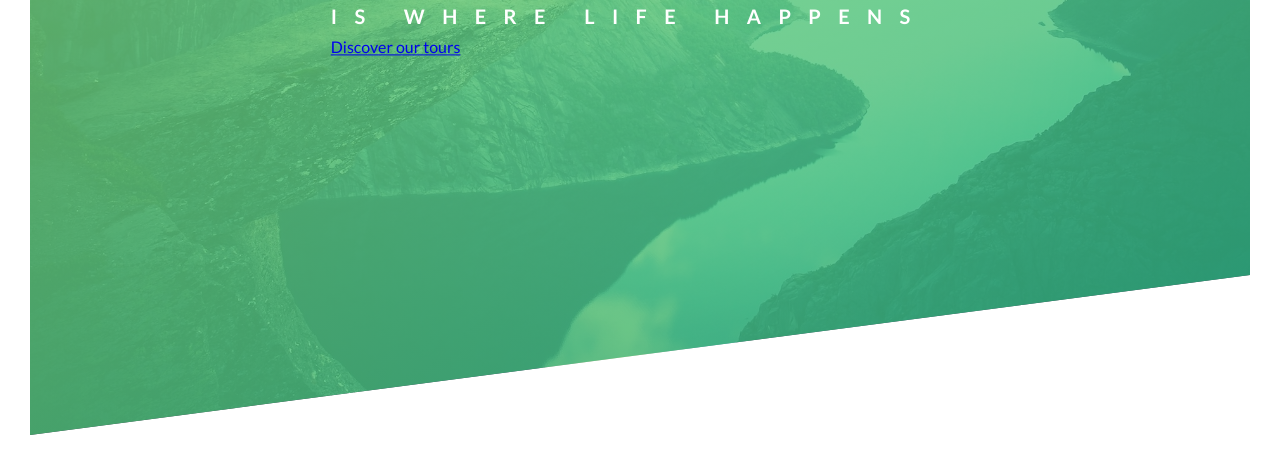
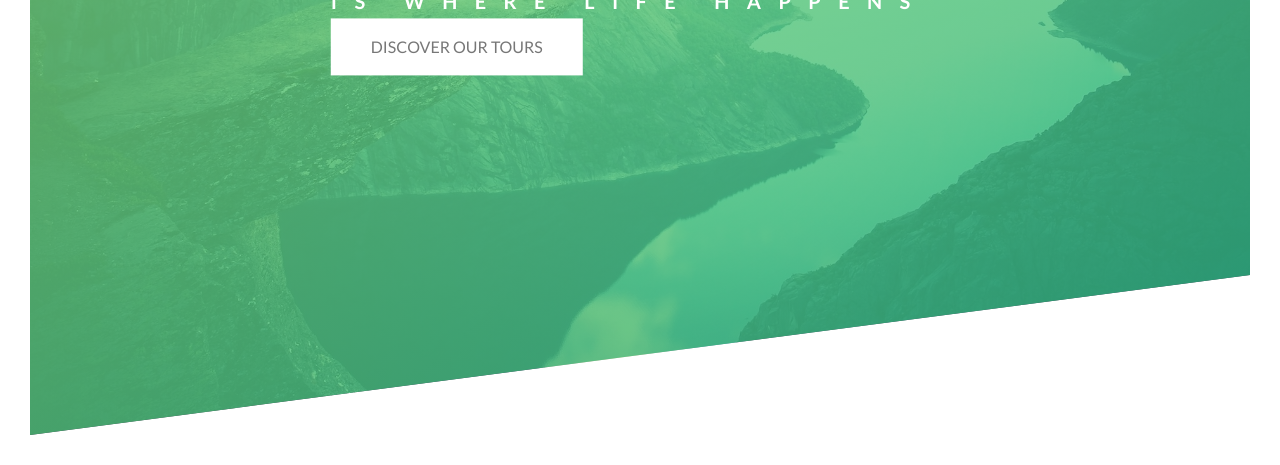
Before and after one commit to anilbeter/css-level-up, a plain HTML site: page Natours/starter/index.html in a window 1280 px wide. Shown: the part 355-820 px from the top of the page. Drawn offline with Linux system fonts and the light colour scheme; files that its build step writes are made by us from their sources.

Commit message:
add some style to btn

```diff
--- a/Natours/starter/css/style.css
+++ b/Natours/starter/css/style.css
@@ -121,3 +121,17 @@ body {
     transform: translate(0);
   }
 }
+
+.btn:link,
+.btn:visited {
+  text-transform: uppercase;
+  text-decoration: none;
+  padding: 15px 40px;
+  display: inline-block;
+  cursor: pointer;
+}
+
+.btn-white {
+  background-color: #fff;
+  color: #777;
+}
```
